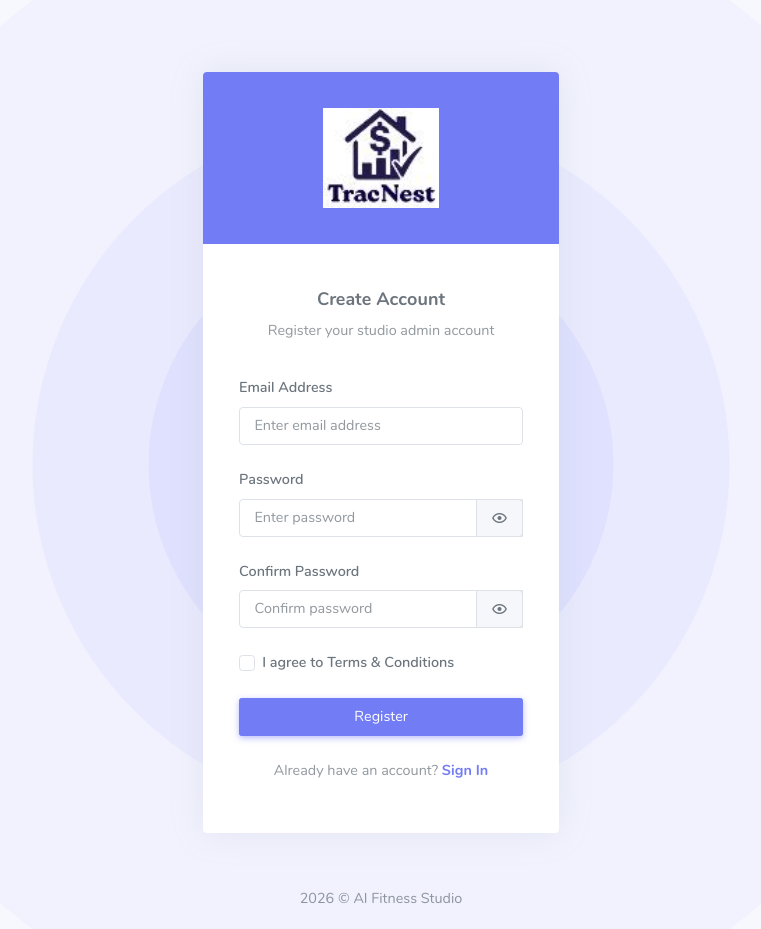
After one commit to devgeektech/ai_saas_fitness_stuido, a Django app: page /admin/register in a window 1280 px wide. The commit adds this page. Shown: the whole page, without its empty margins (259-1020 px from the left). Run offline with Django 4.2, Linux system fonts and the light colour scheme; some libraries are stand-ins or nearby versions.

Commit message:
register page and studio account fun

```diff
--- /dev/null
+++ b/authentication/templates/register.html
@@ -0,0 +1,191 @@
+{% load static %}
+<!DOCTYPE html>
+<html lang="en">
+   <head>
+      <meta charset="utf-8" />
+      <title>Register</title>
+
+      <meta name="viewport" content="width=device-width, initial-scale=1.0">
+
+      <!-- App favicon -->
+      <link rel="shortcut icon" href="{% static 'assets/images/trac-nest-logo.png' %}">
+
+      <!-- Theme Config -->
+      <script src="{% static 'assets/theme/js/hyper-config.js' %}"></script>
+
+      <!-- App css -->
+      <link href="{% static 'assets/theme/css/app-saas.min.css' %}" rel="stylesheet" type="text/css" id="app-style" />
+
+      <!-- Icons -->
+      <link href="{% static 'assets/theme/css/icons.min.css' %}" rel="stylesheet" type="text/css" />
+
+      <!-- Toastr -->
+      <link href="{% static 'assets/theme/css/plugins/toastr/toastr.min.css' %}" rel="stylesheet" type="text/css" />
+
+      <!-- Custom css -->
+      <link href="{% static 'admin/css/style.css' %}" rel="stylesheet" type="text/css" />
+
+      {% csrf_token %}
+   </head>
+
+   <body class="authentication-bg position-relative">
+
+      <!-- Background -->
+      <div class="position-absolute start-0 end-0 top-0 bottom-0 w-100 h-100">
+         <svg xmlns='http://www.w3.org/2000/svg' width='100%' height='100%' viewBox='0 0 800 800'>
+            <g fill-opacity='0.22'>
+               <circle style="fill: rgba(var(--ct-primary-rgb), 0.1);" cx='400' cy='400' r='600'/>
+               <circle style="fill: rgba(var(--ct-primary-rgb), 0.2);" cx='400' cy='400' r='500'/>
+               <circle style="fill: rgba(var(--ct-primary-rgb), 0.3);" cx='400' cy='400' r='300'/>
+               <circle style="fill: rgba(var(--ct-primary-rgb), 0.4);" cx='400' cy='400' r='200'/>
+               <circle style="fill: rgba(var(--ct-primary-rgb), 0.5);" cx='400' cy='400' r='100'/>
+            </g>
+         </svg>
+      </div>
+
+      <div class="account-pages pt-2 pt-sm-5 pb-4 pb-sm-5 position-relative">
+
+         <div class="container">
+
+            <div class="row justify-content-center">
+
+               <div class="col-xl-4 col-lg-5">
+
+                  <div class="card">
+
+                     <!-- Logo -->
+                     <div class="card-header py-4 text-center bg-primary">
+
+                        <a href="#">
+                           <span>
+                              <img src="{% static 'assets/images/trac-nest-logo.png' %}" alt="logo" height="100">
+                           </span>
+                        </a>
+
+                     </div>
+
+                     <div class="card-body p-4">
+
+                        <div class="text-center w-100 m-auto mb-4">
+
+                           <h4 class="text-dark-50 fw-bold">
+                              Create Account
+                           </h4>
+
+                           <p class="text-muted">
+                              Register your studio admin account
+                           </p>
+
+                        </div>
+
+                        <form action="#" method="post" id="register_form" enctype="multipart/form-data" novalidate>
+                            {% csrf_token %}
+                           <!-- Email -->
+                           <div class="mb-3">
+                              <label class="form-label"> Email Address</label>
+                              <input class="form-control" type="email" name="email" placeholder="Enter email address">
+                           </div>
+                           <!-- Password -->
+                           <div class="mb-3">
+                              <label class="form-label"> Password </label>
+                              <div class="input-group input-group-merge">
+                                 <input type="password" name="password" class="form-control" placeholder="Enter password">
+                                 <div class="input-group-text" data-password="false">
+                                    <span class="password-eye"></span>
+                                 </div>
+
+                              </div>
+
+                           </div>
+
+                           <!-- Confirm Password -->
+                           <div class="mb-3">
+                              <label class="form-label"> Confirm Password</label>
+                              <div class="input-group input-group-merge">
+                                 <input type="password" name="confirm_password" class="form-control" placeholder="Confirm password">
+                                 <div class="input-group-text" data-password="false">
+                                    <span class="password-eye"></span>
+                                 </div>
+
+                              </div>
+
+                           </div>
+
+                           <!-- Terms -->
+                           <div class="mb-3">
+                              <div class="form-check">
+                                 <input type="checkbox" class="form-check-input" name="terms" id="checkbox-signup">
+                                 <label class="form-check-label" for="checkbox-signup">
+                                    I agree to Terms & Conditions
+                                 </label>
+                              </div>
+                           </div>
+
+                           <!-- Submit -->
+                           <div class="mb-3 text-center">
+                              <button class="btn btn-primary w-100" type="submit" id="register_button"> Register </button>
+                           </div>
+                        </form>
+
+                        <!-- Login -->
+                        <div class="text-center mt-3">
+                           <p class="text-muted">
+                              Already have an account?
+                              <a href="{% url 'admin-login' %}" class="text-primary fw-bold">
+                                 Sign In
+                              </a>
+
+                           </p>
+
+                        </div>
+
+                     </div>
+
+                  </div>
+
+               </div>
+
+            </div>
+
+         </div>
+
+      </div>
+
+      <!-- Footer -->
+      <footer class="footer footer-alt">
+
+         <script>
+            document.write(new Date().getFullYear())
+         </script>
+
+         © AI Fitness Studio
+
+      </footer>
+
+      <!-- Vendor -->
+      <script src="{% static 'assets/theme/js/vendor.min.js' %}"></script>
+
+      <!-- App -->
+      <script src="{% static 'assets/theme/js/app.min.js' %}"></script>
+
+      <!-- Validation -->
+      <script src="{% static 'assets/theme/js/plugins/validate/validate.js' %}"></script>
+
+      <!-- Toastr -->
+      <script src="{% static 'assets/theme/js/plugins/toastr/toastr.min.js' %}"></script>
+
+
+
+      <!-- Register JS -->
+      <script src="{% static 'assets/theme/js/register.js' %}"></script>
+
+      {% if messages %}
+         {% for message in messages %}
+            <script type="text/javascript">
+               toastr.{{ message.tags }}('{{ message }}')
+            </script>
+         {% endfor %}
+      {% endif %}
+
+   </body>
+</html>
--- a/authentication/web/urls.py
+++ b/authentication/web/urls.py
@@ -5,7 +5,7 @@ from authentication.web import views
 
 urlpatterns = [
     path("admin/login", views.auth_login, name="admin-login"),
-    # path("admin/register", views.auth_register, name="admin-register"),
+    path("admin/register", views.auth_register, name="admin-register"),
     path("profile", views.profile, name="profile"),
     path("admin/logout", views.auth_logout, name="admin-logout"),
     path("clear_logs", views.clear_logs, name="clear_logs"),
--- a/authentication/web/views.py
+++ b/authentication/web/views.py
@@ -19,10 +19,13 @@ from utils.constants import (
     LOGIN_ACCOUNT,
     LOGIN_SUCCESS,
     LOGOUT_SUCCESS,
+    PASSWORD_NOT_MATCHED,
     PROFILE_UPDATED_SUCCESS,
+    REGISTER_SUCCESS,
     SUCCESS,
     TRUE,
     MESSAGE,
+    USER_ALREADY_EXISTS,
     USER_NOT_ACTIVE,
     USER_NOT_FOUND,
 )
@@ -42,7 +45,7 @@ def auth_login(request):
             except User.DoesNotExist:
                 return JsonResponse({SUCCESS: FALSE, ERROR: USER_NOT_FOUND})
 
-            if user.is_superuser and user.role == "superadmin":
+            if user.is_superuser and user.is_active:
                 user = authenticate(email=email, password=password)
                 if user is not None:
                     login(request, user)
@@ -57,6 +60,51 @@ def auth_login(request):
             return render(request, "login.html")
     except Exception as ex:
         return JsonResponse({SUCCESS: FALSE, ERROR: f"Error: {str(ex)}"})
+
+# register studio user
+def auth_register(request):
+    try:
+
+        if request.method == "POST":
+
+            email = request.POST.get("email").strip()
+            password = request.POST.get("password").strip()
+            confirm_password = request.POST.get("confirm_password").strip()
+
+            # Check Password Match
+            if password != confirm_password:
+                messages.error(request, PASSWORD_NOT_MATCHED)
+                return redirect('admin-register')
+
+            # Check Existing User
+            if User.objects.filter(Q(email=email)).exists():
+                messages.error(request, USER_ALREADY_EXISTS)
+                return redirect('admin-register')
+
+            # Create User
+            user = User.objects.create_user(
+                email=email,
+                username=email.split("@")[0],
+                password=password,
+            )
+
+            user.role = "studio_admin"
+            user.is_active = True
+            user.email_verified = True
+            user.save()
+
+            messages.success(request, REGISTER_SUCCESS)
+
+            return redirect('admin-login')
+
+        else:
+            return render(request, "register.html")
+
+    except Exception as ex:
+        return render(request, '500.html', {
+            ERROR: str(ex)
+        })
+
 
 
 # Logout User
--- /dev/null
+++ b/static/assets/theme/js/register.js
@@ -0,0 +1,57 @@
+$(document).ready(function(){
+
+    $("#register_form").validate({
+
+        rules: {
+
+            email: {
+                required: true,
+                email: true
+            },
+
+            password: {
+                required: true,
+                minlength: 6
+            },
+
+            confirm_password: {
+                required: true,
+                equalTo: "input[name='password']"
+            },
+
+            terms: {
+                required: true
+            }
+
+        },
+
+        messages: {
+
+            email: {
+                required: "Please enter email address",
+                email: "Please enter valid email"
+            },
+
+            password: {
+                required: "Please enter password",
+                minlength: "Password must be at least 6 characters"
+            },
+
+            confirm_password: {
+                required: "Please confirm password",
+                equalTo: "Password and confirm password must match"
+            },
+
+            terms: {
+                required: "Please accept Terms & Conditions"
+            }
+
+        },
+
+        submitHandler: function(form){
+            form.submit();
+        }
+
+    });
+
+});
--- a/utils/constants.py
+++ b/utils/constants.py
@@ -19,3 +19,6 @@ MESSAGE = "message"
 
 USER_NOT_ACTIVE = "User account is not active."
 USER_NOT_FOUND = "User not found."
+PASSWORD_NOT_MATCHED = "Password does not matched."
+USER_ALREADY_EXISTS = "User already exists."
+REGISTER_SUCCESS = "User registered successfully."
```
Also changed, not shown: authentication/templates/login.html (+10 -0 lines).
